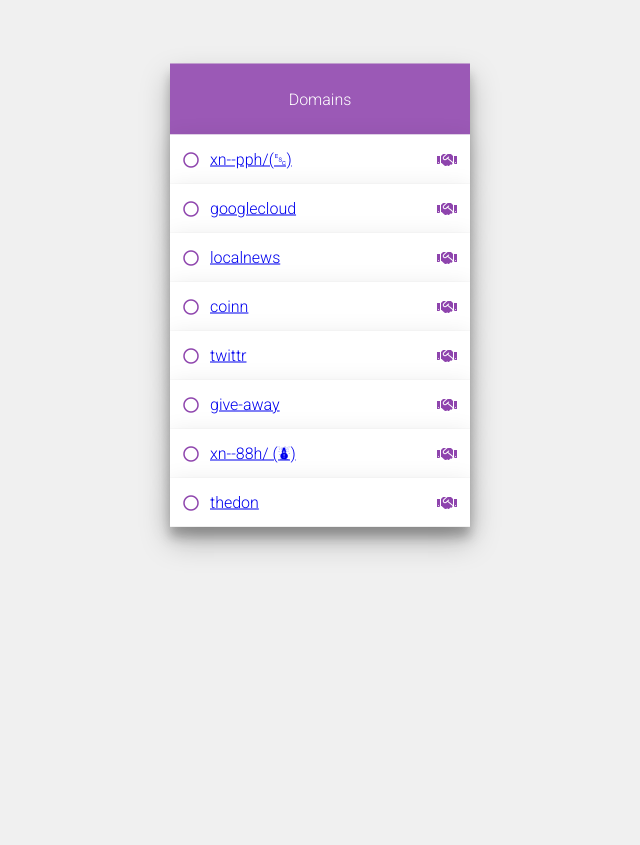
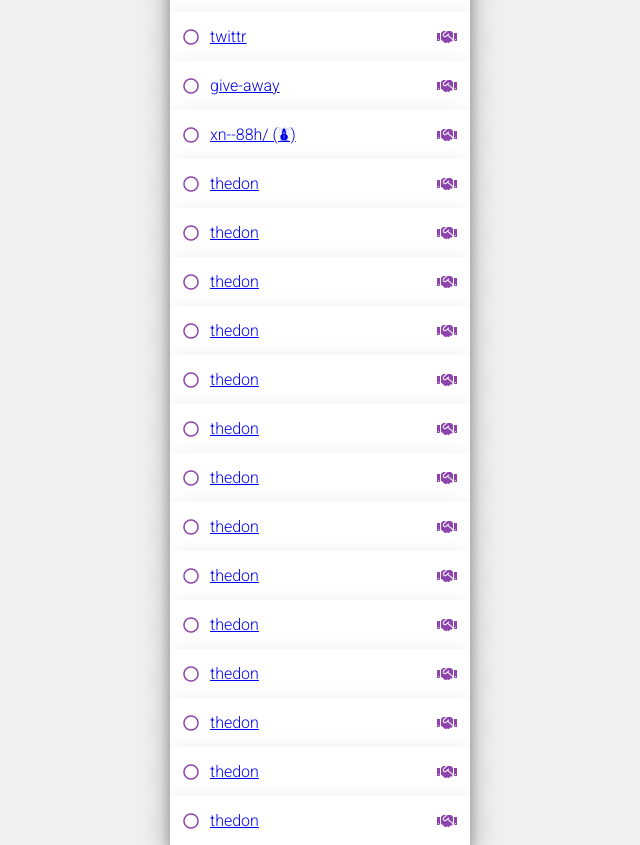
Before and after one commit to Suluiss/list-item-html-css, a plain HTML site: page index.html in a window 1280 px wide. Shown: the part 105-950 px from the top of the page, without its empty margins (320-960 px from the left). Before the commit the page ends 800 px from the top, so only its background shows below. Drawn offline with Linux system fonts and the light colour scheme.

Commit message:
Update index.html

```diff
--- a/index.html
+++ b/index.html
@@ -72,6 +72,110 @@
 					<a href="https://www.namebase.io/domains/thedon" target="_blank">thedon</a>
 				</div>
 				<i class="right-icon fas fa-handshake"></i>
+
+				</li>
+			<li class="item">
+				<i class="left-icon far fa-circle"></i>
+				<div>
+					<a href="https://www.namebase.io/domains/thedon" target="_blank">thedon</a>
+				</div>
+				<i class="right-icon fas fa-handshake"></i>
+
+				</li>
+			<li class="item">
+				<i class="left-icon far fa-circle"></i>
+				<div>
+					<a href="https://www.namebase.io/domains/thedon" target="_blank">thedon</a>
+				</div>
+				<i class="right-icon fas fa-handshake"></i>
+
+				</li>
+			<li class="item">
+				<i class="left-icon far fa-circle"></i>
+				<div>
+					<a href="https://www.namebase.io/domains/thedon" target="_blank">thedon</a>
+				</div>
+				<i class="right-icon fas fa-handshake"></i>
+
+				</li>
+			<li class="item">
+				<i class="left-icon far fa-circle"></i>
+				<div>
+					<a href="https://www.namebase.io/domains/thedon" target="_blank">thedon</a>
+				</div>
+				<i class="right-icon fas fa-handshake"></i>
+
+				</li>
+			<li class="item">
+				<i class="left-icon far fa-circle"></i>
+				<div>
+					<a href="https://www.namebase.io/domains/thedon" target="_blank">thedon</a>
+				</div>
+				<i class="right-icon fas fa-handshake"></i>
+
+				</li>
+			<li class="item">
+				<i class="left-icon far fa-circle"></i>
+				<div>
+					<a href="https://www.namebase.io/domains/thedon" target="_blank">thedon</a>
+				</div>
+				<i class="right-icon fas fa-handshake"></i>
+
+				</li>
+			<li class="item">
+				<i class="left-icon far fa-circle"></i>
+				<div>
+					<a href="https://www.namebase.io/domains/thedon" target="_blank">thedon</a>
+				</div>
+				<i class="right-icon fas fa-handshake"></i>
+
+				</li>
+			<li class="item">
+				<i class="left-icon far fa-circle"></i>
+				<div>
+					<a href="https://www.namebase.io/domains/thedon" target="_blank">thedon</a>
+				</div>
+				<i class="right-icon fas fa-handshake"></i>
+
+				</li>
+			<li class="item">
+				<i class="left-icon far fa-circle"></i>
+				<div>
+					<a href="https://www.namebase.io/domains/thedon" target="_blank">thedon</a>
+				</div>
+				<i class="right-icon fas fa-handshake"></i>
+
+				</li>
+			<li class="item">
+				<i class="left-icon far fa-circle"></i>
+				<div>
+					<a href="https://www.namebase.io/domains/thedon" target="_blank">thedon</a>
+				</div>
+				<i class="right-icon fas fa-handshake"></i>
+
+				</li>
+			<li class="item">
+				<i class="left-icon far fa-circle"></i>
+				<div>
+					<a href="https://www.namebase.io/domains/thedon" target="_blank">thedon</a>
+				</div>
+				<i class="right-icon fas fa-handshake"></i>
+
+				</li>
+			<li class="item">
+				<i class="left-icon far fa-circle"></i>
+				<div>
+					<a href="https://www.namebase.io/domains/thedon" target="_blank">thedon</a>
+				</div>
+				<i class="right-icon fas fa-handshake"></i>
+
+				</li>
+			<li class="item">
+				<i class="left-icon far fa-circle"></i>
+				<div>
+					<a href="https://www.namebase.io/domains/thedon" target="_blank">thedon</a>
+				</div>
+				<i class="right-icon fas fa-handshake"></i>
 			</li>
 		</ul>
 	</div>
```
